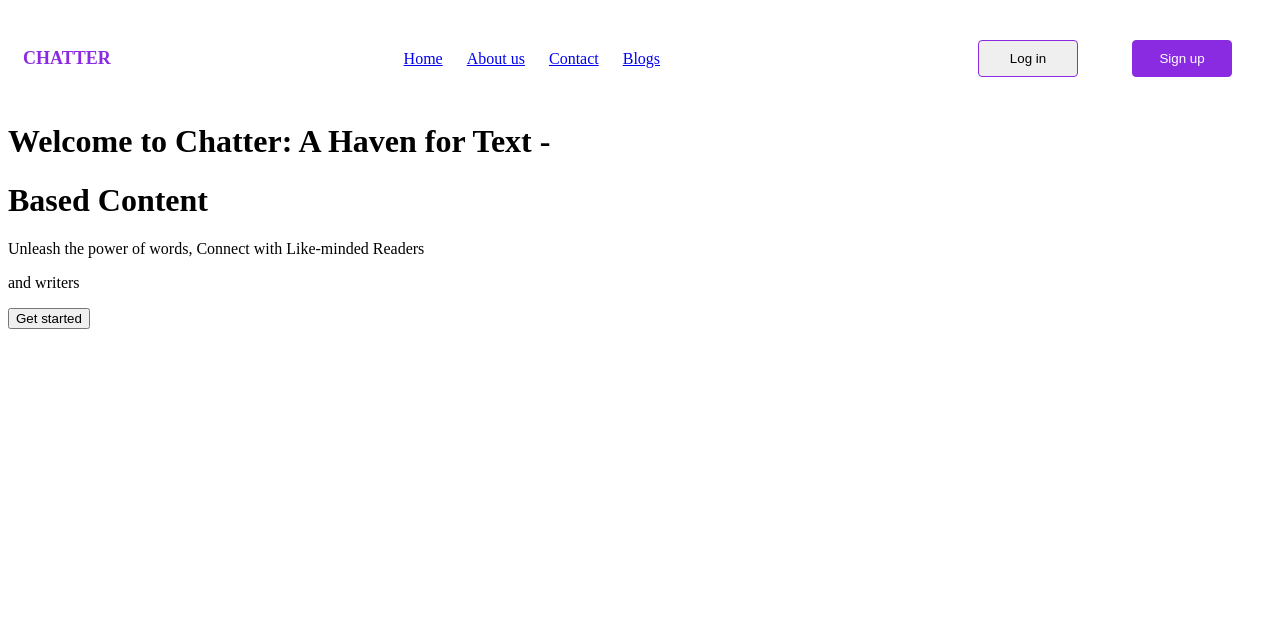
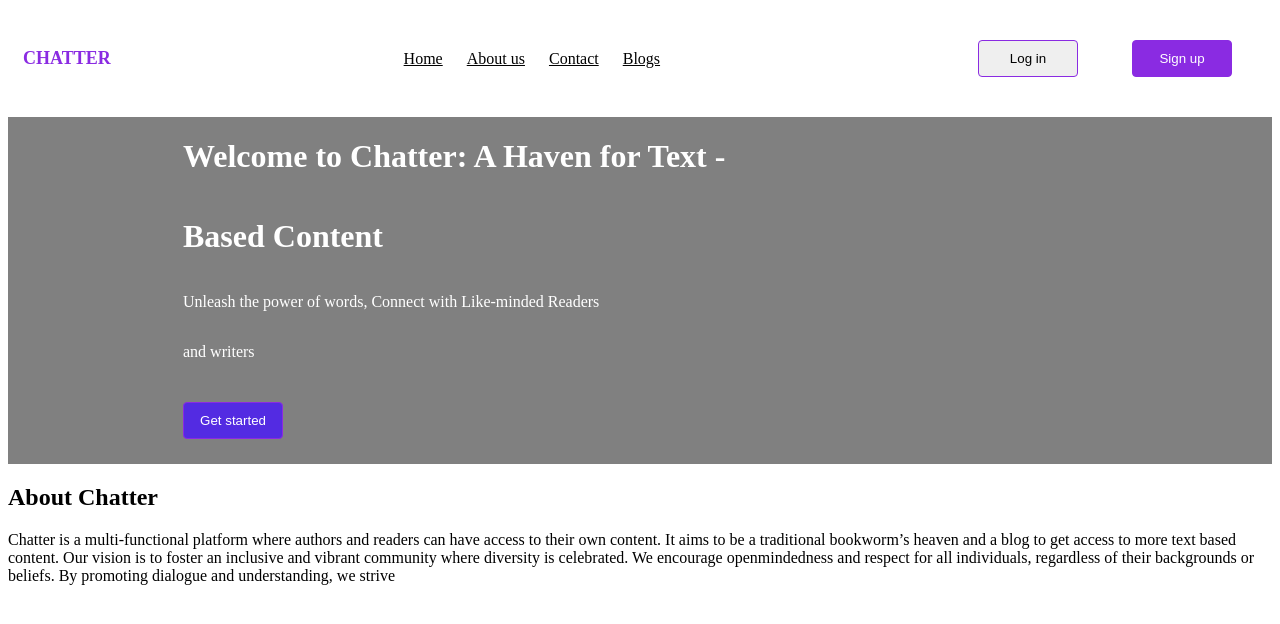
Before and after one commit to joelyakubu269/AltschoolExamProject, a plain HTML site: page index.html in a window 1280 px wide. Drawn offline with Linux system fonts and the light colour scheme.

Commit message:
doing the altschool exam project

```diff
--- a/index.css
+++ b/index.css
@@ -17,8 +17,14 @@
         padding: 10px;
         justify-content: center;
         align-self: center;
-        color: black;
+
         list-style: none;
+        & a{
+            color: black;
+        &:hover{
+            color: blue;
+        }
+        }
    }
    .log{
     padding: 10px;
@@ -43,3 +49,31 @@
         background-color: rgb(83, 43, 226);
     }
    }
+   main{
+    max-width: 1440px;
+    max-height: 764px;
+    top: 99px;
+    background-color: grey;
+    color: white;
+   }
+   .main{
+    display: flex;
+    margin-left: 150px;
+    flex-direction: column;
+    justify-content: center;
+    align-items: baseline;
+    & button{
+        width: 100px;
+
+    padding: 10px;
+    margin: 25px;
+    border: 1px solid blueviolet;
+    border-radius: 4px;
+        background-color: rgb(83, 43, 226);
+    color: white;
+    &:hover{
+        background-color: blueviolet;
+    }
+
+    }
+   }
--- a/index.html
+++ b/index.html
@@ -31,6 +31,16 @@
         <button>Get started</button>
     </div>
 </main>
+<section class="first">
+<div>
+    <h1>About Chatter</h1>
+    <p>Chatter is a multi-functional platform where authors and readers can have access
+to their own content. It aims to be a traditional bookworm’s heaven and a blog to
+get access to more text based content. Our vision is to foster an inclusive and
+vibrant community where diversity is celebrated. We encourage openmindedness and respect for all individuals, regardless of their backgrounds or
+beliefs. By promoting dialogue and understanding, we strive</p>
+</div>
+</section>
 <body>
 
 </body>
```
